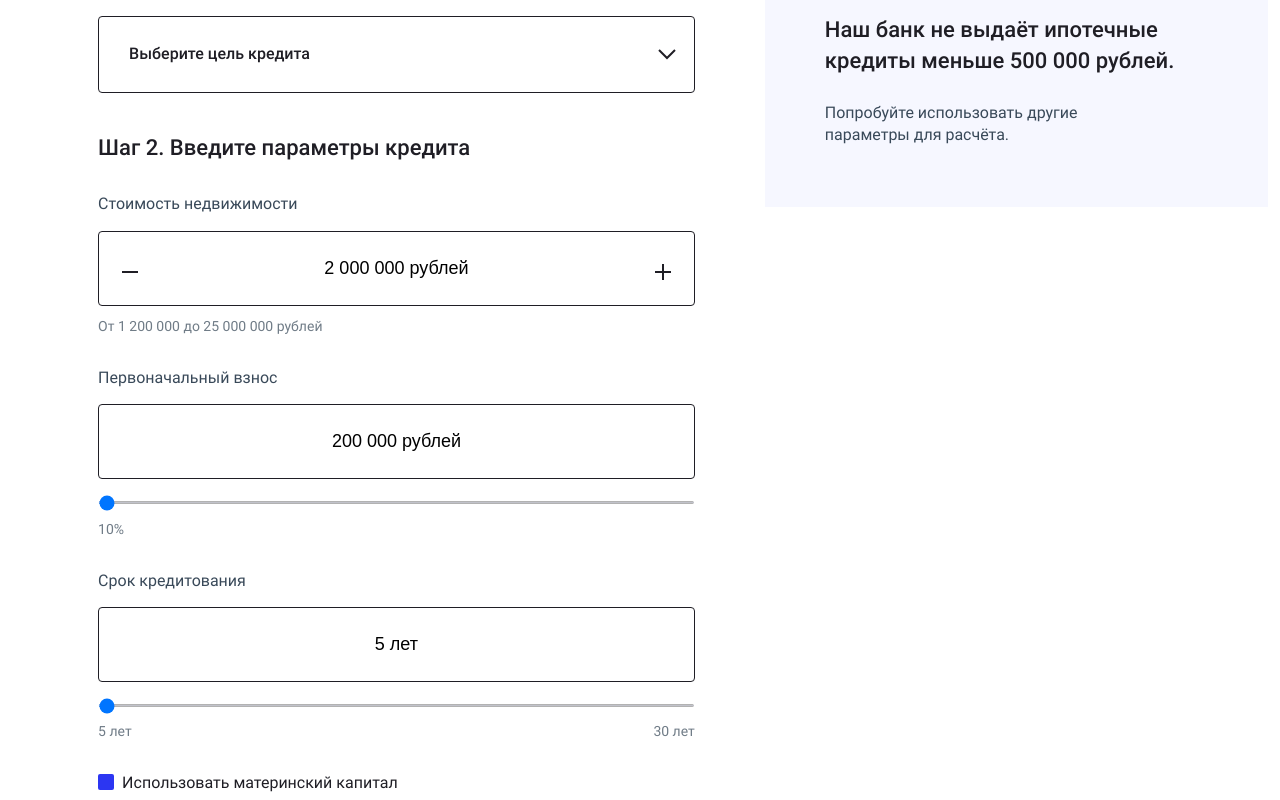
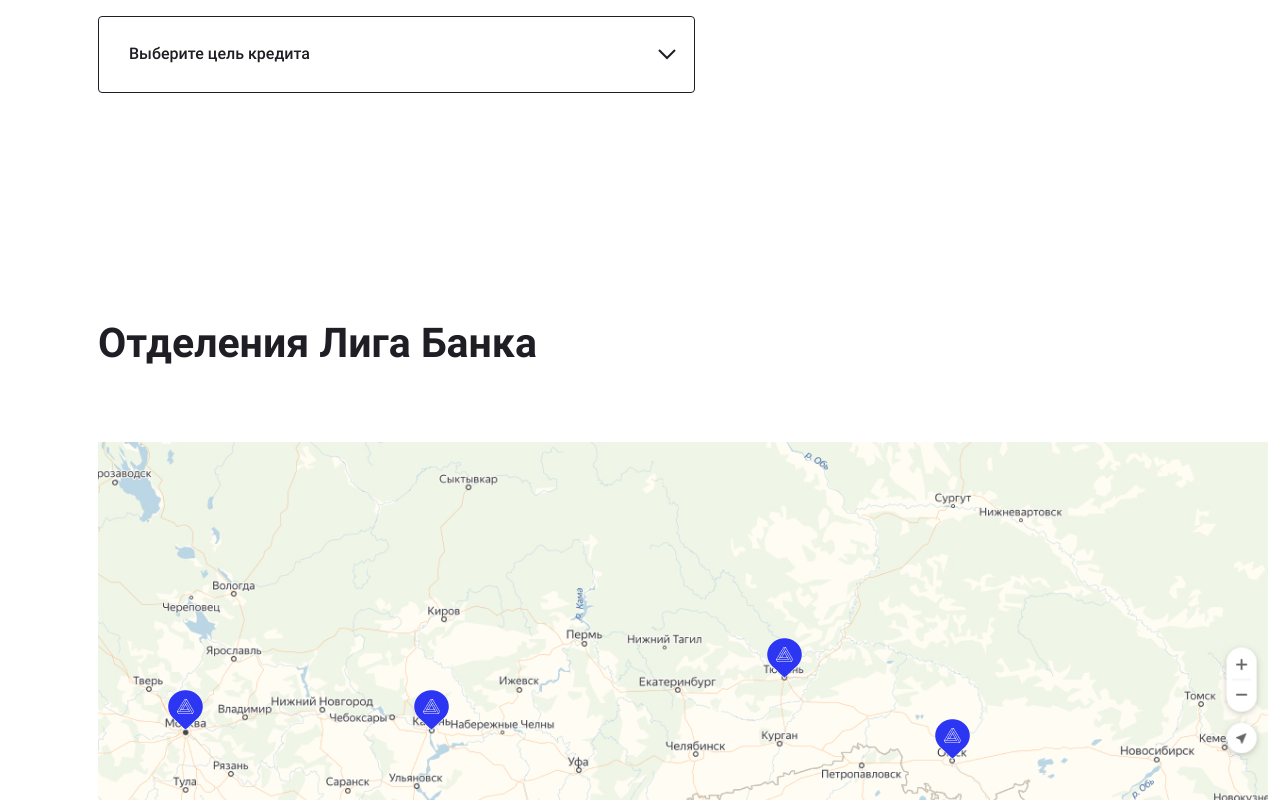
Before and after one commit to potap1986/ligabank_react, a React (Create React App) app: page / in a window 1280 px wide. Shown: the part 1340-2140 px from the top of the page. Built offline with nearby package versions, Linux system fonts and the light colour scheme; a web font is replaced by a local one.

Commit message:
Начал делать функционал калькулятора

```diff
--- a/src/components/calculator/calculator.jsx
+++ b/src/components/calculator/calculator.jsx
@@ -3,10 +3,73 @@
 import './calculator.scss'
 import { KeyFormDates } from '../../const'
 
+const creditOptions = [
+  {
+    sum: {
+      name: "Стоимость недвижимости",
+      min: 1200000,
+      max: 25000000,
+      step: 100000
+    },
+    contribution: {
+      min: 10,
+      step: 5
+    },
+    credit: {
+      min: 500000
+    },
+    term: {
+      min: 5,
+      max: 30,
+      step: 1
+    },
+    checkbox: [
+      {
+        name: "Использование материнского капитала",
+        summ: 470000
+      }
+    ],
+    text1: "ипотеки",
+    text2: "ипотечные "
+  },
+  {
+    sum: {
+      name: "Стоимость автомобиля",
+      min: 500000,
+      max: 5000000,
+      step: 50000
+    },
+    contribution: {
+      min: 20,
+      step: 5
+    },
+    credit: {
+      min: 200000
+    },
+    term: {
+      min: 1,
+      max: 5,
+      step: 1
+    },
+    checkboxes: [
+      {
+        name: "Оформить КАСКО в нашем банке",
+        summ: 470000
+      },
+      {
+        name: "Оформить Страхование жизни в нашем банке",
+        summ: 470000
+      }
+    ],
+    text1: "автокредита",
+    text2: "авто"
+  },
+]
+
 const options = [
-  { value: 'mortgage', label: 'Ипотечное кредитование' },
-  { value: 'car_loan', label: 'Автомобильное кредитование' },
-];
+  { value: 'mortgage', label: 'Ипотечное кредитование', id: 0 },
+  { value: 'car_loan', label: 'Автомобильное кредитование', id: 1 },
+]
 
 const customStyles = {
   option: (provided, state) => ({
@@ -57,7 +120,8 @@
 }
 
 const Calculator = () => {
-  const [selectedOption, setSelectedOption] = useState(null);
+  const [selectedOption, setSelectedOption] = useState(null)
+  const [visibleSectionThree, setVisibleThree] = useState(false)
 
   const dates = Object.entries(KeyFormDates);
 
@@ -86,10 +150,11 @@
                 options={options}
               />
             </div>
-            <div className="calculator__section calculator__section--two">
+            {selectedOption
+              ? <div className="calculator__section calculator__section--two">
                 <h3 className="calculator__section-name">Шаг 2. Введите параметры кредита</h3>
                 <div className="calculator__sum">
-                <label className="calculator__label" htmlFor="sum">Стоимость недвижимости</label>
+                  <label className="calculator__label" htmlFor="sum">{creditOptions[selectedOption.id].sum.name}</label>
                   <div className="calculator__sum">
                     <svg className="calculator__svg calculator__svg--minus" width="16" height="2">
                       <use xlinkHref="#minus"/>
@@ -99,21 +164,21 @@
                       <use xlinkHref="#plus"/>
                     </svg>
                   </div>
-                <span className="calculator__text-small">От 1 200 000 до 25 000 000 рублей</span>
+                  <span className="calculator__text-small">От {creditOptions[selectedOption.id].sum.min} до {creditOptions[selectedOption.id].sum.max} рублей</span>
                 </div>
                 <div className="calculator_contribution">
                   <label className="calculator__label" htmlFor="contribution">Первоначальный взнос</label>
                   <input className="calculator__input" id="contribution" name="contribution" type="text" value="200 000 рублей"  onChange={() => {}} />
-                <input className="calculator__input calculator__input--range" id="contribution-range" name="contribution-range" type="range" min="10" max="100" step="5" value="10"  onChange={() => {}} />
-                <span className="calculator__text-small">10%</span>
+                  <input className="calculator__input calculator__input--range" id="contribution-range" name="contribution-range" type="range" min={creditOptions[selectedOption.id].contribution.min} max="100" step={creditOptions[selectedOption.id].contribution.step} value="10"  onChange={() => {}} />
+                  <span className="calculator__text-small">{creditOptions[selectedOption.id].contribution.min}%</span>
                 </div>
                 <div className="calculator_years">
                   <label className="calculator__label" htmlFor="years">Срок кредитования</label>
-                <input className="calculator__input" id="years" name="years" type="text" value="5 лет"  onChange={() => {}} />
-                <input className="calculator__input calculator__input--range" id="years-range" name="years-range" type="range" min="5" max="30" step="1" value="5"  onChange={() => {}} />
+                  <input className="calculator__input" id="years" name="years" type="text" value={creditOptions[selectedOption.id].term.min + " лет"}  onChange={() => {}} />
+                  <input className="calculator__input calculator__input--range" id="years-range" name="years-range" type="range" min={creditOptions[selectedOption.id].term.min} max={creditOptions[selectedOption.id].term.max} step={creditOptions[selectedOption.id].term.step} value="5"  onChange={() => {}} />
                   <div>
-                  <span className="calculator__text-small">5 лет</span>
-                  <span className="calculator__text-small">30 лет</span>
+                    <span className="calculator__text-small">{creditOptions[selectedOption.id].term.min}</span>
+                    <span className="calculator__text-small">{creditOptions[selectedOption.id].term.max}</span>
                   </div>
                 </div>
                 <div>
@@ -121,9 +186,12 @@
                   <label className="calculator__label calculator__label--checkbox" htmlFor="discount">Использовать материнский капитал</label>
                 </div>
               </div>
+              : " "
+            }
           </div>
-          <div  className="calculator__section calculator__section--proposal">
-            { 400000 >= 500000 ?
+          {selectedOption
+            ? <div  className="calculator__section calculator__section--proposal">
+              { 4000000 >= creditOptions[selectedOption.id].credit.min ?
                 <>
                   <h3 className="calculator__section-name calculator__section-name--proposal">
                     Наше предложение
@@ -131,7 +199,7 @@
                   <div className="calculator__proposal">
                     <div>
                       <p className="calculator__text-bold">1 330 000 рублей </p>
-                    <span className="calculator__label">Сумма ипотеки</span>
+                      <span className="calculator__label">Сумма {creditOptions[selectedOption.id].text1}</span>
                     </div>
                     <div>
                       <p className="calculator__text-bold">9,40%</p>
@@ -146,12 +214,19 @@
                       <span className="calculator__label">Необходимый доход</span>
                     </div>
                   </div>
-                <button className="calculator__button calculator__button--proposal">Оформить заявку</button>
+                  <button
+                    className="calculator__button calculator__button--proposal"
+                    onClick={(evt) => {
+                      evt.preventDefault()
+                      setVisibleThree(true)}}
+                  >
+                    Оформить заявку
+                  </button>
                 </>
                 :
                 <>
                   <h3 className="calculator__section-name calculator__section-name--no-credit">
-                  Наш банк не выдаёт ипотечные кредиты меньше 500 000 рублей.
+                    Наш банк не выдаёт {creditOptions[selectedOption.id].text2}кредиты меньше {creditOptions[selectedOption.id].credit.min} рублей.
                   </h3>
                   <p className="calculator__label calculator__label--no-credit">
                     Попробуйте использовать другие параметры&nbsp;для&nbsp;расчёта.
@@ -159,7 +234,10 @@
                 </>
               }
             </div>
-          <div className="calculator__section calculator__section--three">
+            : " "
+          }
+          {visibleSectionThree
+            ? <div className="calculator__section calculator__section--three">
               <h3 className="calculator__section-name calculator__section-name--three">Шаг 3. Оформление заявки</h3>
               <ul className="calculator__dates">
                 {dates.map(([keys, value], index) => (
@@ -182,6 +260,8 @@
               </div>
               <button className="calculator__button">Отправить</button>
             </div>
+            : " "
+          }
         </form>
       </div>
     </div>
--- a/src/components/calculator/calculator.scss
+++ b/src/components/calculator/calculator.scss
@@ -14,7 +14,7 @@
 .calculator__form {
   display: flex;
   flex-wrap: wrap;
-  justify-content: center;
+  justify-content: flex-start;
 }
 
 .calculator__partition {
@@ -53,6 +53,8 @@
     flex-basis: 70%;
     padding: 70px;
     background-color: #F6F7FF;
+    margin-left: auto;
+    margin-right: auto;
   }
 }
 
@@ -331,6 +333,7 @@
 }
 
 .calculator__button {
+  cursor: pointer;
   display: block;
   text-decoration: none;
   background: #2C36F2;
--- a/src/components/tab/tab.jsx
+++ b/src/components/tab/tab.jsx
@@ -1,9 +1,9 @@
 import React from 'react'
 import './tab.scss'
 
-const Tab = ({item, id, activeTab}) => {
+const Tab = ({item}) => {
   return (
-    <div className={"tab" + (id !== activeTab ? " visually-hidden" : " ")}>
+    <div className="tab">
       <div className="tab__item">
         <p className="tab__title">
           {item.title}
--- a/src/components/tabs/tabs.jsx
+++ b/src/components/tabs/tabs.jsx
@@ -102,14 +102,18 @@
         </ul>
 
         {
-          tabs.map((item, id) => (
-            <Tab
-              key={item.svg + id}
-              item={item}
-              id={id}
-              activeTab={props.activeTab}
-            />
-          ))
+
+          <Tab
+            item = {tabs[props.activeTab]}
+          />
+          //tabs.map((item, id) => (
+          //  <Tab
+          //    key={item.svg + id}
+          //    item={item}
+          //    id={id}
+          //    activeTab={props.activeTab}
+          //  />
+          //))
         }
 
       </div>
```
Lines whose indentation alone changed are shown as unchanged.
